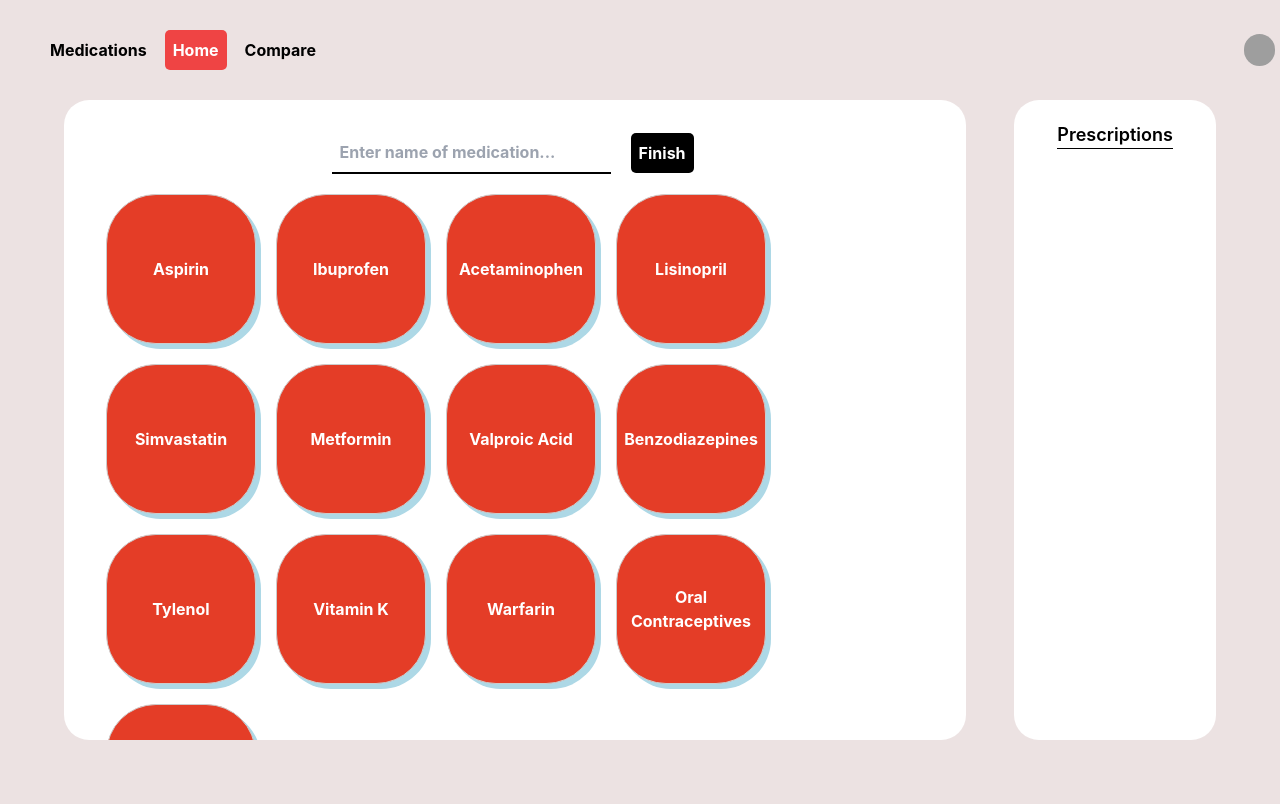
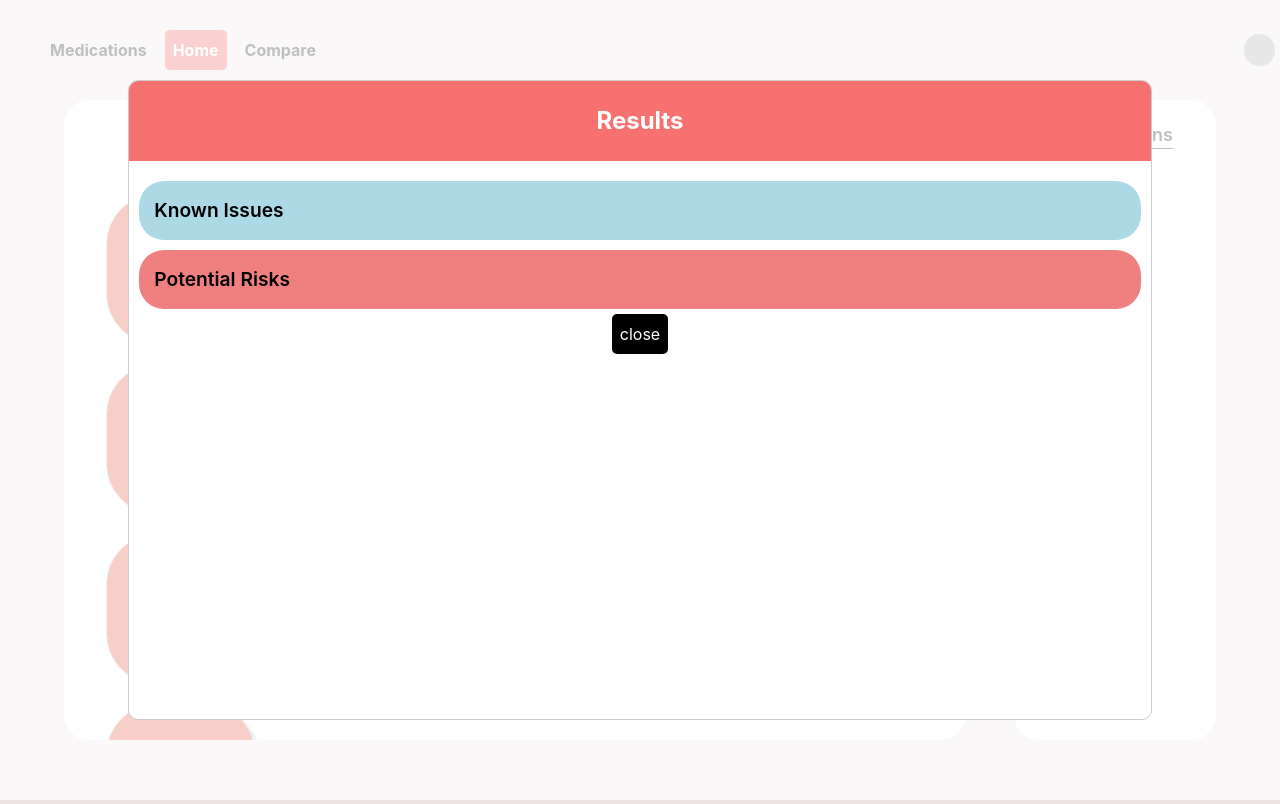
Before and after one commit to Silicon-Smugglers/Front-End, a React (Create React App) app: page /compare in a window 1280 px wide. Both pictures are taken after a click on the button "Finish". Built offline with nearby package versions, Linux system fonts and the light colour scheme; grey boxes are pictures that could not be loaded.

Commit message:
Add modal

```diff
--- a/src/css/NavBar.css
+++ b/src/css/NavBar.css
@@ -34,7 +34,7 @@
 
 .NavigationBarItem:hover {
     color: rgb(255, 255, 255);
-    background-color: rgb(248 113 113); ;
+    background-color: rgb(248 113 113);
     animation: alternate;
     animation-delay: 3ms;
 }
--- a/src/pages/SearchBar.js
+++ b/src/pages/SearchBar.js
@@ -1,8 +1,25 @@
 import React, { useState } from 'react';
 import "./css/SearchBar.css"
+import Modal from 'react-modal';
+
+const customStyles = {
+  content: {
+    top: '50%',
+    left: '50%',
+    right: 'auto',
+    bottom: 'auto',
+    marginRight: '-50%',
+    transform: 'translate(-50%, -50%)',
+    borderRadius: "10px",
+    height: "80vh",
+    width: "80vw",
+    padding: "0"
+  },
+};
 
 const SearchBar = ({ searchQuery, setSearchQuery, onSearch }) => {
   // const [searchQuery, setSearchQuery] = useState('');
+  const [modalIsOpen, setIsOpen] = React.useState(false);
 
   const handleInputChange = (e) => {
     setSearchQuery(e.target.value);
@@ -11,6 +28,14 @@
   const handleSearch = () => {
     onSearch(searchQuery);
   };
+
+  function openModal() {
+    setIsOpen(true);
+  }
+
+  function closeModal() {
+    setIsOpen(false);
+  }
 
   return (
     <div className='SearchContainer'>
@@ -22,7 +47,29 @@
         style={{ marginRight: "15px" }}
       />
       {/* <button className='SearchContainerButton' onClick={handleSearch}>Search</button> */}
-      <button className='SearchContainerButton'>Finish</button>
+      <button className='SearchContainerButton' onClick={openModal}>Finish</button>
+      <Modal
+        isOpen={modalIsOpen}
+        onRequestClose={closeModal}
+        style={customStyles}
+        contentLabel="Example Modal"
+      >
+        <div className='results'>
+          <div className='header'>
+            <h2>Results</h2>
+
+          </div>
+            <div className='known-issues'>
+              <h2>Known Issues</h2>
+            </div>
+            <div className='potential-risks'>
+              <h2>Potential Risks</h2>
+            </div>
+            <button onClick={closeModal} className='SearchContainerButton'>close</button>
+
+        </div>
+
+      </Modal>
     </div>
   );
 };
--- a/src/pages/css/SearchBar.css
+++ b/src/pages/css/SearchBar.css
@@ -22,3 +22,57 @@
     color: rgb(255, 255, 255);
     background-color: rgb(99, 84, 84);
 }
+
+.results {
+    display: flex;
+    flex-direction: column;
+    align-items: center;
+    overflow: hidden;
+
+}
+
+.header {
+    height: 5rem;
+    width: 80vw;
+    background-color: rgb(248 113 113);;
+    color: white;
+    padding-left: 3px;
+    padding-right: 3px;
+    padding-top: 5px;
+    padding-bottom: 5px;
+    display: flex;
+    flex-direction: row;
+    align-items: center;
+    justify-content: center;
+    margin-bottom: 15px;
+}
+
+.header h2 {
+    font-size: x-large;
+    font-weight: 700;
+}
+
+.known-issues {
+    background-color: lightblue;
+    border-radius: 25px;
+    min-height: 50px;
+    width: 98%;
+    margin: 5px;
+    padding: 15px;
+
+}
+
+.potential-risks {
+    background-color: lightcoral;
+    border-radius: 25px;
+    min-height: 50px;
+    width: 98%;
+    margin: 5px;
+    padding: 15px;
+
+}
+
+h2 {
+    font-size: larger;
+    font-weight: 600;
+}
```
